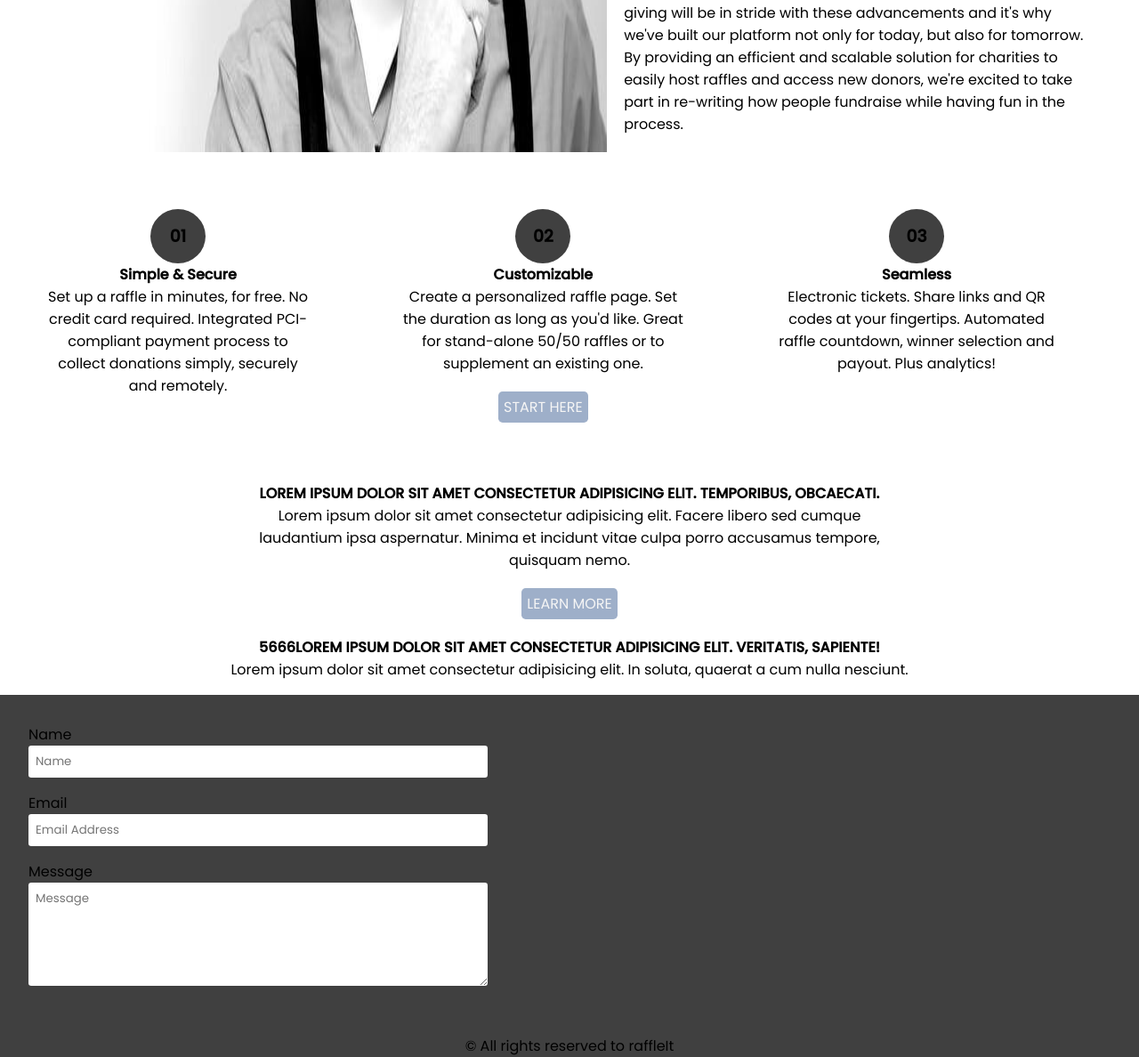
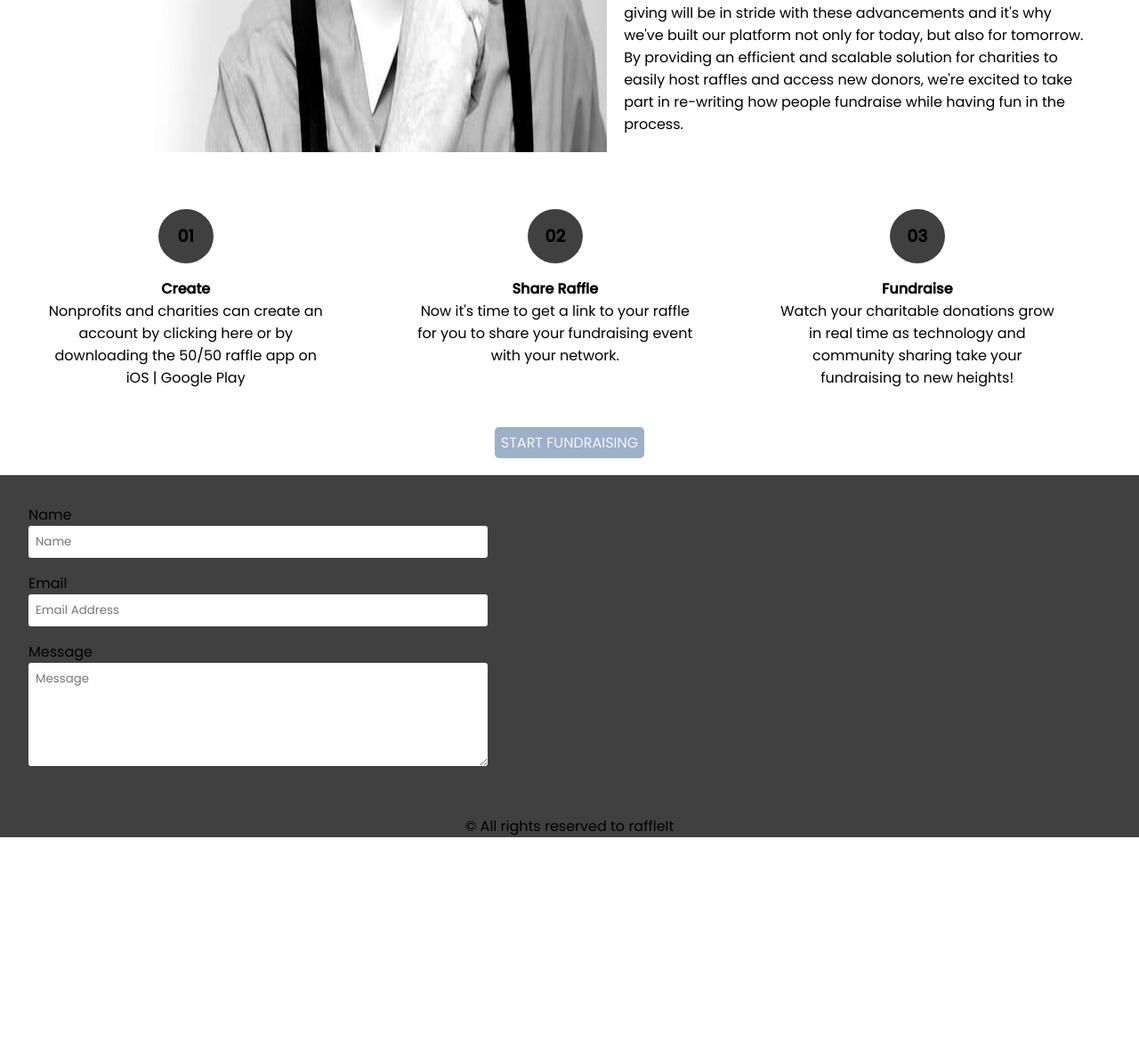
Before and after one commit to Leon12-aaryson/RaffleIt, a PHP site: page /about.html in a window 1280 px wide. Shown: the part 1214-2402 px from the top of the page at 89% size. After the commit the page ends 2155 px from the top, so only its background shows below. Run offline with PHP 8.4, Linux system fonts and the light colour scheme.

Commit message:
review of the text content

```diff
--- a/about.html
+++ b/about.html
@@ -85,47 +85,33 @@
             <div class="imgtags">
                 <h3>01</h3>
                 <div class="txt">
-                    <h4>Simple & Secure</h4>
-                    <p>Set up a raffle in minutes, for free. No credit card required. Integrated PCI-compliant payment
-                        process to collect donations simply, securely and remotely.</p>
+                    <h4>Create</h4>
+                    <p>Nonprofits and charities can create an account by clicking here or by downloading the 50/50
+                        raffle app on iOS | Google Play</p>
                 </div>
             </div>
             <div class="imgtags">
                 <h3>02</h3>
                 <div class="txt">
-                    <h4>Customizable</h4>
-                    <p>Create a personalized raffle page. Set the duration as long as you'd like. Great for stand-alone
-                        50/50 raffles or to supplement an existing one.</p>
-                </div>
-                <div class="allbtns">
-                    <a href="" id="btn2">START HERE</a>
+                    <h4>Share Raffle</h4>
+                    <p>Now it's time to get a link to your raffle for you to share your fundraising event with your
+                        network.</p>
                 </div>
             </div>
             <div class="imgtags">
                 <h3>03</h3>
                 <div class="txt">
-                    <h4>Seamless</h4>
-                    <p>Electronic tickets. Share links and QR codes at your fingertips. Automated raffle countdown,
-                        winner selection and payout. Plus analytics!</p>
+                    <h4>Fundraise</h4>
+                    <p>Watch your charitable donations grow in real time as technology and community sharing take your
+                        fundraising to new heights!</p>
                 </div>
             </div>
         </div>
         <center>
-            <div class="tops">
-                <h4>Lorem ipsum dolor sit amet consectetur adipisicing elit. Temporibus, obcaecati.</h4>
-                <p>Lorem ipsum dolor sit amet consectetur adipisicing elit. Facere libero sed cumque
-                    laudantium ipsa aspernatur. Minima et incidunt vitae culpa porro
-                    accusamus tempore, quisquam nemo.</p>
             <div class="allbtns">
-                    <a href="" id="btn2">LEARN MORE</a>
-                </div>
+                <a href="" id="btn2">START FUNDRAISING</a>
             </div>
         </center>
-        <div class="lowersec">
-            <h5>5666Lorem ipsum dolor sit amet consectetur adipisicing elit. Veritatis, sapiente!</h5>
-            <p>Lorem ipsum dolor sit amet consectetur adipisicing elit. In soluta, quaerat a cum nulla nesciunt.</p>
-        </div>
-    </div>
         <section class="footer">
             <div class="contact" id="contact">
                 <form action="" method="post">
--- a/static/styles/css/main.css
+++ b/static/styles/css/main.css
@@ -120,6 +120,10 @@ a:hover {
     width: 100%;
 }
 
+.imgtags .txt {
+    margin-top: 1rem;
+}
+
 .imgtags h3 {
     padding: 1rem;
     margin: auto;
```
Also changed, not shown: index.html (+31 -0 lines). Lines whose indentation alone changed are shown as unchanged.
